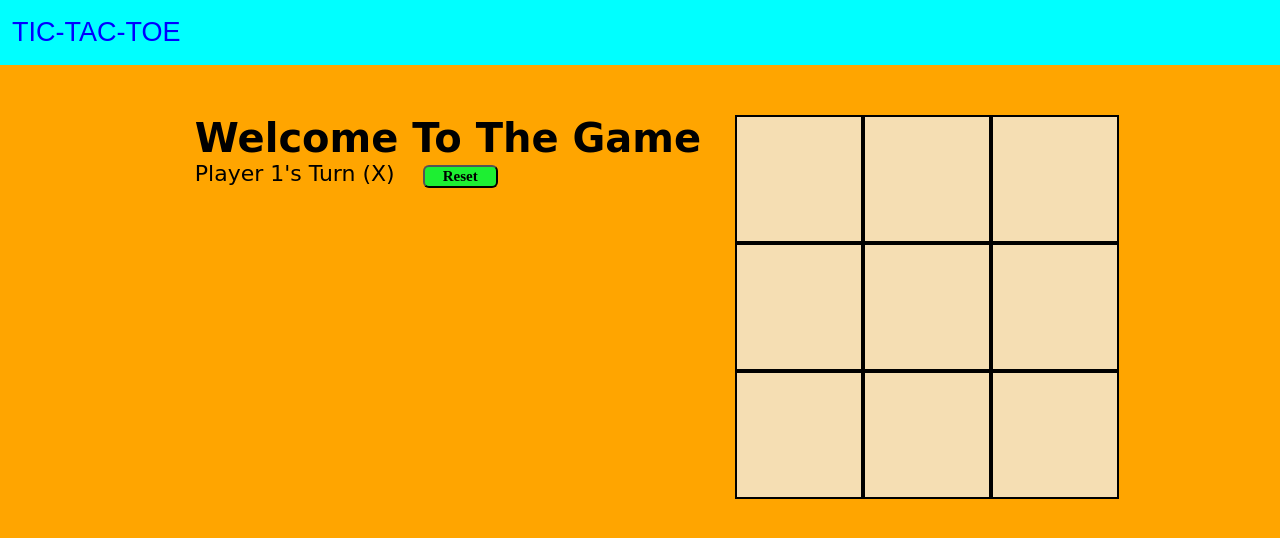
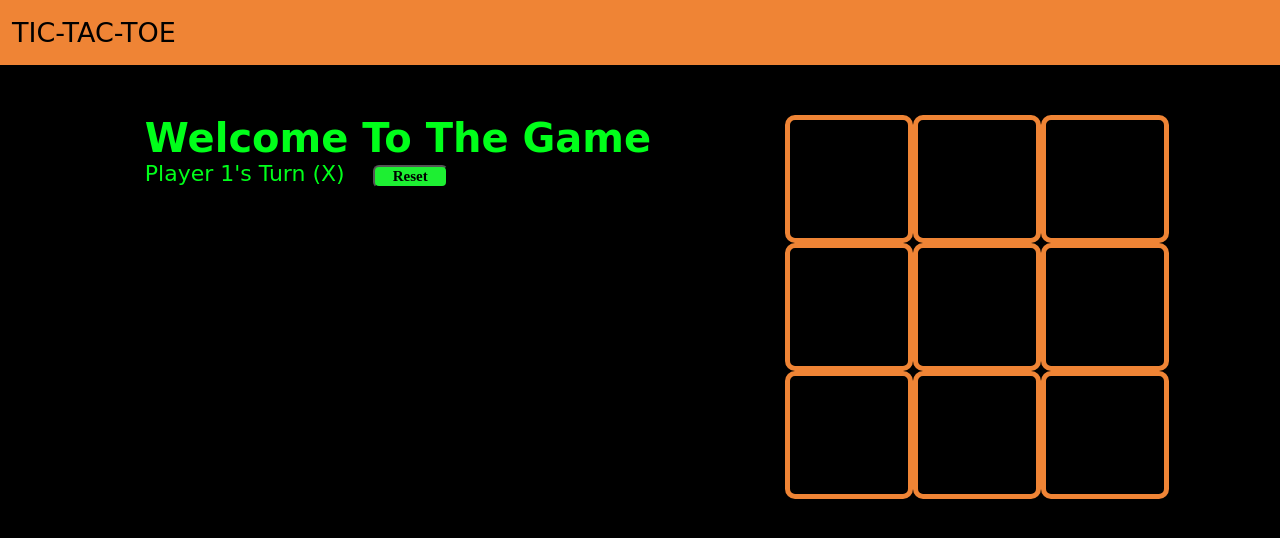
Before and after one commit to Karanjeet-kumar/tictactoe_codeXplore, a plain HTML site: page index.html in a window 1280 px wide. Drawn offline with Linux system fonts and the light colour scheme; a web font is replaced by a local one.

Commit message:
looking_-good

```diff
--- a/style.css
+++ b/style.css
@@ -5,14 +5,14 @@
 }
 
 nav{
-    background-color: aqua;
-    color: blue;
+    background-color: #ef8435;
+    color: black;
     height: 65px;
     font-size: 27px;
     display: flex;
     align-items: center;
     padding: 0 12px;
-    font-family: 'Work Sans', sans-serif;
+    font-family: 'Baloo Bhaina 2', cursive;
 }
 
 nav ul{
@@ -21,6 +21,7 @@ nav ul{
 
 .gameContainer{
     display: flex;
+    gap: 100px;
     justify-content: center;
     margin-top: 50px;
 }
@@ -34,17 +35,19 @@ nav ul{
 }
 
 .box{
-    border: 2px solid black;
-    background-color: wheat;
-    font-size: 8vw;
+    border: 5px solid #ef8435;
+    background-color: black;
+    color: #ef8435;
+    font-size: 10vw;
     cursor: pointer;
     display: flex;
     justify-content: center;
     align-items: center;
+    border-radius: 10px;
 }
 
 .box:hover{
-    background-color: rgb(67, 156, 134);
+    background-color: #606c61;
 }
 
 .info {
@@ -52,6 +55,7 @@ nav ul{
 }
 
 .gameInfo{
+    color: #00ff1a;
     padding: 0 34px;
     font-family: 'Baloo Bhaina 2', cursive;
 }
@@ -75,16 +79,18 @@ nav ul{
 {
     .gameContainer{
         flex-wrap: wrap;
+        gap: 0;
     }
     .gameInfo h1{
         font-size: 1.5rem;
     }
     .container {
-        margin-top: 30px;
+        border-top: 10px;
+        border-bottom: 50px;
         grid-template-rows: repeat(3, 20vw);
         grid-template-columns: repeat(3, 20vw);
     }
 }
 body{
-    background-color: orange;
+    background-color:black;
 }
```
